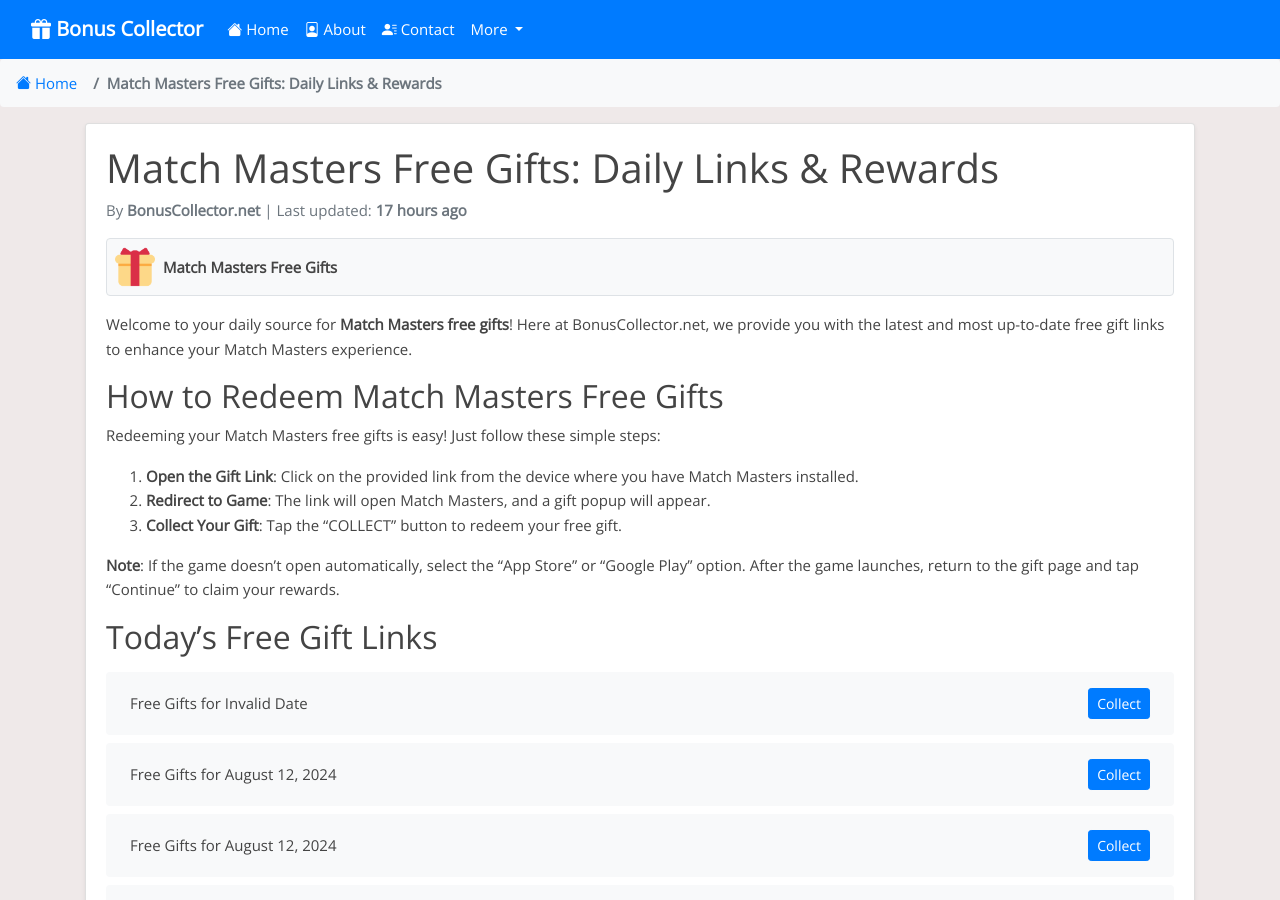
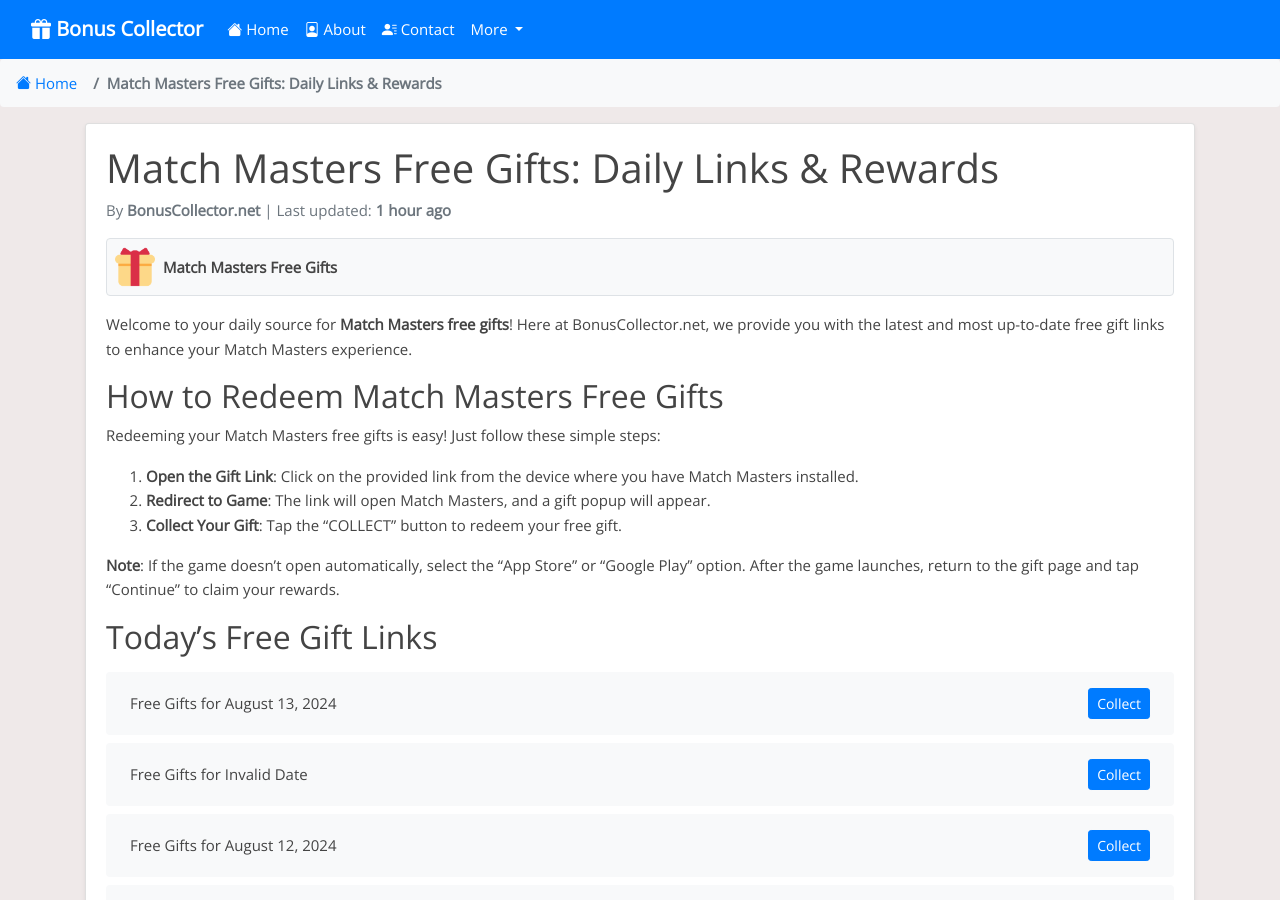
Before and after one commit to Prollad99/bs-net, a Jekyll site: the page built from _posts/2024-06-30-match-masters.md, in a window 1280 px wide and 900 px high. Built offline with Jekyll 4.4.1, drawn with Linux system fonts in a browser that asks for light colours; nearby versions of some CDN libraries; comment, search, counter and statistics services are not loaded; some of the changed text lies outside the part shown.

Commit message:
Update match-masters reward links and last modified date

```diff
--- a/_data/include_files.yml
+++ b/_data/include_files.yml
@@ -2,7 +2,7 @@
   last_modified: 2024-08-13 06:14:38
 
 match-masters.html:
-  last_modified: 2024-08-12 17:34:03
+  last_modified: 2024-08-13 09:22:20
 
 doubleu-casino.html:
   last_modified: 2024-08-13 04:12:12
--- a/_includes/match-masters.html
+++ b/_includes/match-masters.html
@@ -1,4 +1,8 @@
 <ul class="list-group mt-3 mb-4">
+  <li class="list-group-item d-flex justify-content-between align-items-center">
+    <span>Free Gifts for August 13, 2024</span>
+    <a href="https://go.matchmasters.io/l/p/ygoFvVqR4P8" class="btn btn-primary btn-sm">Collect</a>
+  </li>
   <li class="list-group-item d-flex justify-content-between align-items-center">
     <span>Free Gifts for Invalid Date</span>
     <a href="https://go.matchmasters.io/l/p/Inin8i3_4jM" class="btn btn-primary btn-sm">Collect</a>
@@ -395,8 +399,4 @@
     <span>Free Gifts for Invalid Date</span>
     <a href="https://go.matchmasters.io/l/p/4M-XPTkWpPY" class="btn btn-primary btn-sm">Collect</a>
   </li>
-  <li class="list-group-item d-flex justify-content-between align-items-center">
-    <span>Free Gifts for Invalid Date</span>
-    <a href="https://go.matchmasters.io/l/p/7PY5P_Ak8RM" class="btn btn-primary btn-sm">Collect</a>
-  </li>
 </ul>
```
Also changed, not shown: links-json/match-masters.json (+4 -3 lines).
